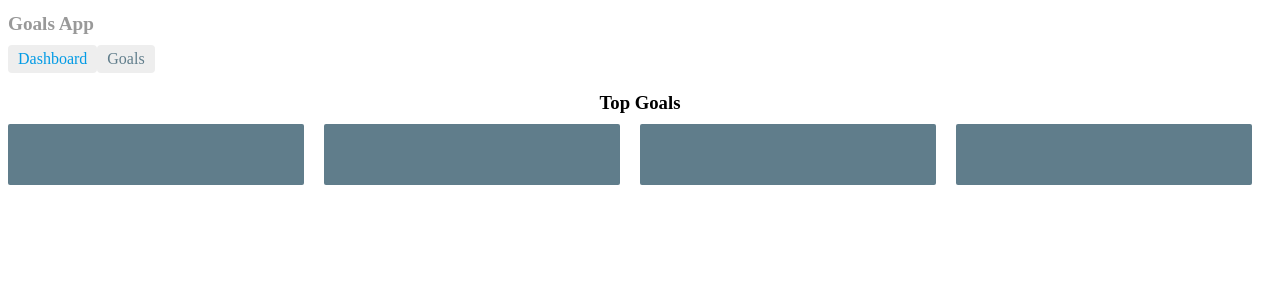
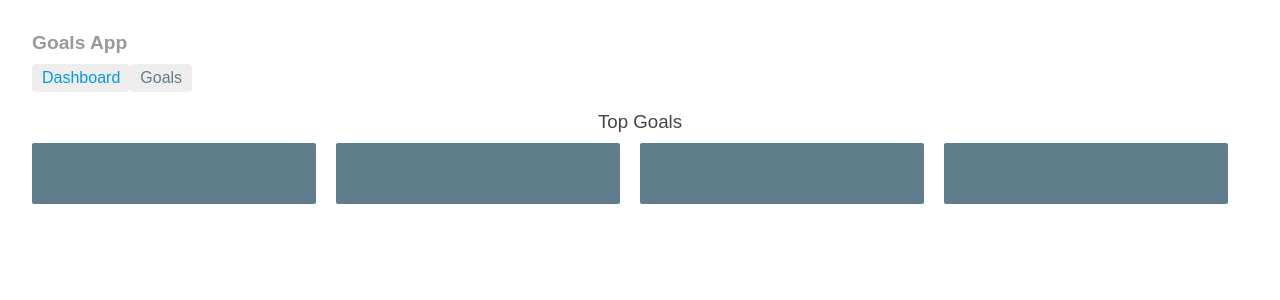
Before and after one commit to VinnieVendemia/goals-app-angular, an Angular app: page /dashboard in a window 1280 px wide. Shown: the top 300 px of the page. Built offline with nearby package versions, Linux system fonts and the light colour scheme.

Commit message:
Update master stylesheet

```diff
--- a/src/styles.css
+++ b/src/styles.css
@@ -1 +1,22 @@
-/* You can add global styles to this file, and also import other style files */
+/* Master Styles */
+h1 {
+  color: #369;
+  font-family: Arial, Helvetica, sans-serif;
+  font-size: 250%;
+}
+h2, h3 {
+  color: #444;
+  font-family: Arial, Helvetica, sans-serif;
+  font-weight: lighter;
+}
+body {
+  margin: 2em;
+}
+body, input[text], button {
+  color: #888;
+  font-family: Cambria, Georgia;
+}
+/* everywhere else */
+* {
+  font-family: Arial, Helvetica, sans-serif;
+}
```
